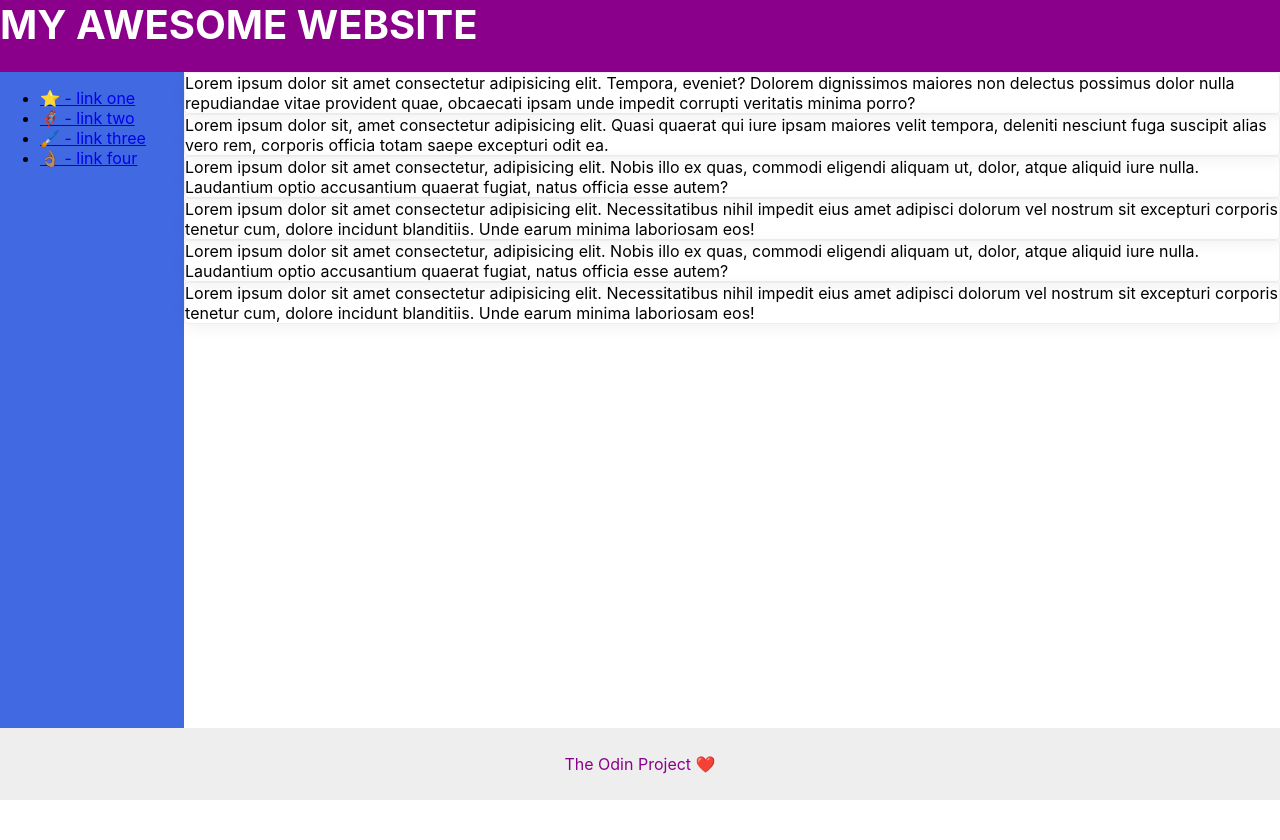
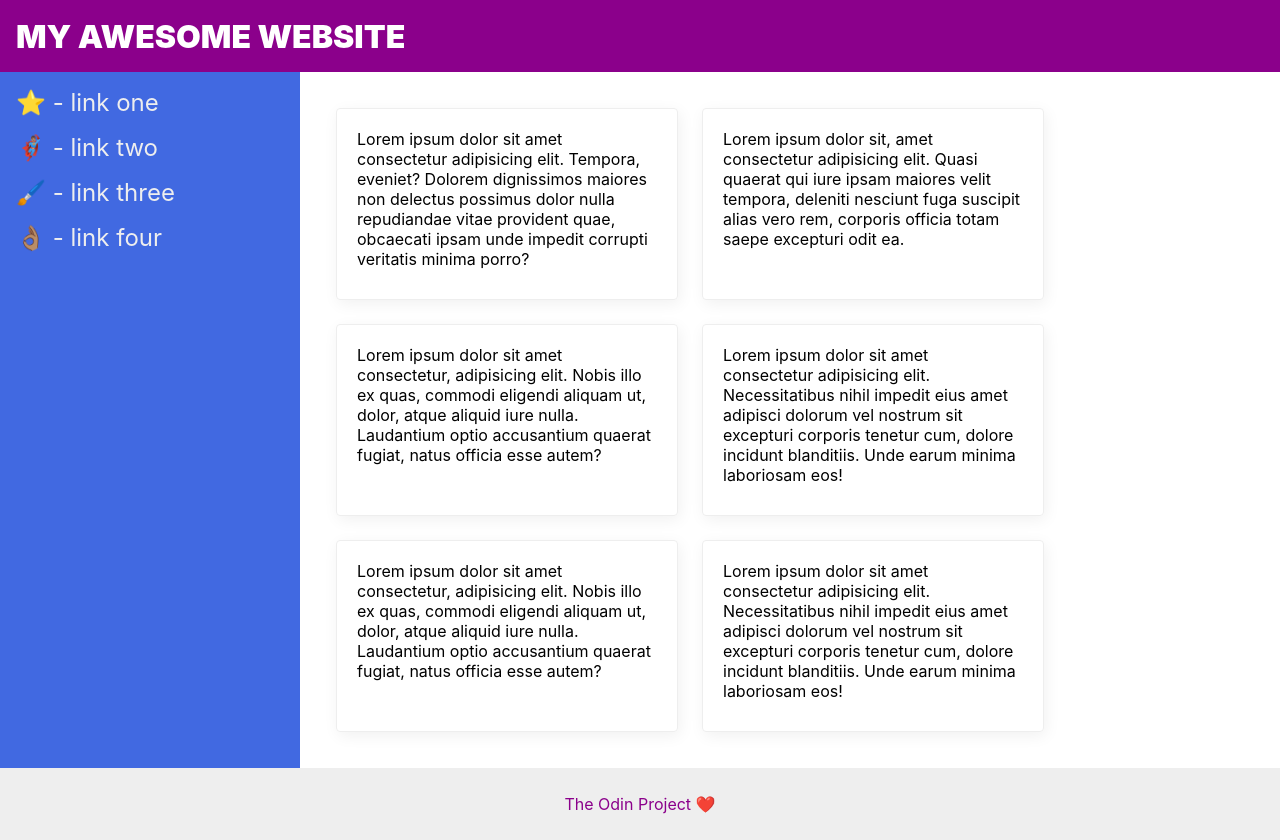
Before and after one commit to ronsamgeorge/flexbox-practice, a plain HTML site: page 07-flex-layout-2/index.html in a window 1280 px wide. Before the commit the page ends 800 px from the top, so only its background shows below. Drawn offline with Linux system fonts and the light colour scheme.

Commit message:
Replicate the output #7 exercise

```diff
--- a/07-flex-layout-2/style.css
+++ b/07-flex-layout-2/style.css
@@ -11,8 +11,12 @@ body {
   height: 72px;
   background: darkmagenta;
   color: white;
-  font-size: 40px;
-  font-weight: bold;
+  font-size: 32px;
+  font-weight: 900;
+
+  display : flex;
+  align-items: center;
+  padding-left: 16px ;
 }
 
 .footer {
@@ -28,16 +32,54 @@ body {
   width: 300px;
   background: royalblue;
 
+
+
 }
-
 
 .card {
   border: 1px solid #eee;
   box-shadow: 2px 4px 16px rgba(0,0,0,.06);
   border-radius: 4px;
+
+  width: 300px;
+  height: 150px;
+
+  padding : 20px;
+
+
 }
+
+
 
 .content {
   flex: 1;
   display: flex;
 }
+
+
+
+.cards{
+  display: flex;
+  flex-wrap: wrap;
+  flex : 1 ;
+  gap :24px;
+
+  padding : 36px;
+}
+
+a {
+  text-decoration: none;
+  color: #eee;
+}
+
+ul {
+  list-style: none;
+  padding: 0;
+
+}
+
+li{
+  font-size: 24px;
+  padding-bottom: 16px;
+  padding-left: 16px;
+}
```
